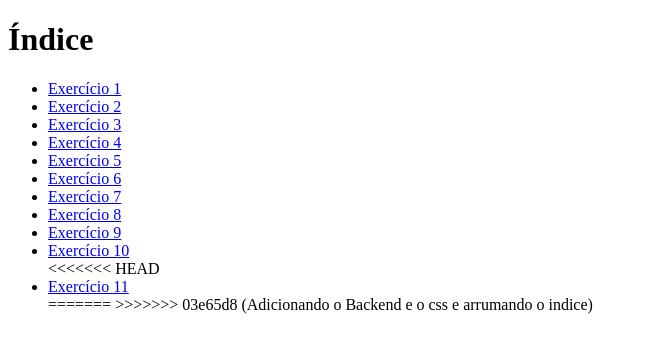
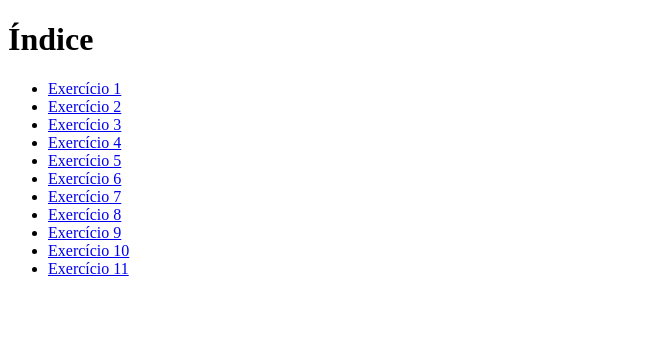
Before and after one commit to lilianns/exerciciosPHP, a PHP site: page / in a window 1280 px wide. Shown: the top 353 px of the page, without its empty margins (0-647 px from the left). Run offline with PHP 8.4, Linux system fonts and the light colour scheme.

Commit message:
arrumando conflito

```diff
--- a/Exercicio12/form.html
+++ b/Exercicio12/form.html
@@ -1,6 +1,4 @@
 <!DOCTYPE html>
-<html>
-    <!DOCTYPE html>
 <html lang="en">
     <head>
         <meta charset="UTF-8">
--- a/index.php
+++ b/index.php
@@ -16,11 +16,7 @@
 			<li><a href="/Exercicio8/">Exercício 8</a></li>
 			<li><a href="/Exercicio9/form.html">Exercício 9</a></li>
 			<li><a href="/Exercicio10/form.html">Exercício 10</a></li>
-<<<<<<< HEAD
 			<li><a href="/Exercicio11/form.php">Exercício 11</a></li>
-
-=======
->>>>>>> 03e65d8 (Adicionando o Backend e o css e arrumando o indice)
 		</ul>
 	</body>
 </html>
```
